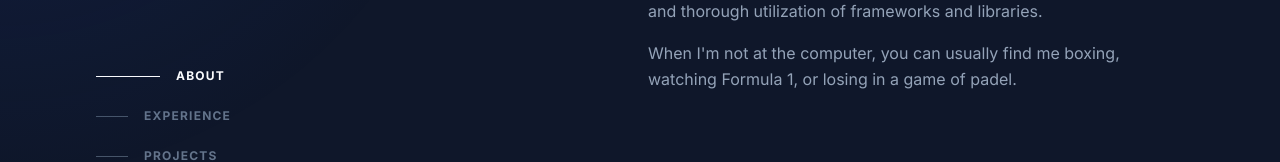
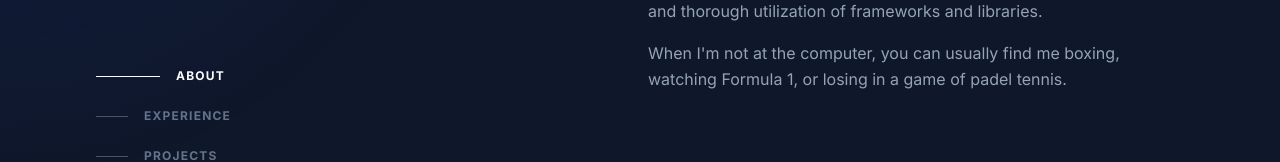
Before and after one commit to mikkel-ol/website, a React (Vite) app: page / in a window 1280 px wide. Shown: the part 296-458 px from the top of the page. Built offline with nearby package versions, Linux system fonts and the light colour scheme.

Commit message:
Add 'tennis'

```diff
--- a/src/components/about.tsx
+++ b/src/components/about.tsx
@@ -18,7 +18,8 @@ export const About: React.FC = () => {
 
       <p>
         When I'm not at the computer, you can usually find me <span className="hover:cursor-boxing">boxing</span>, watching{" "}
-        <span className="hover:cursor-formula1">Formula 1</span>, or losing in a game of <span className="hover:cursor-racket">padel</span>.
+        <span className="hover:cursor-formula1">Formula 1</span>, or losing in a game of{" "}
+        <span className="hover:cursor-racket">padel tennis</span>.
       </p>
     </div>
   );
```
